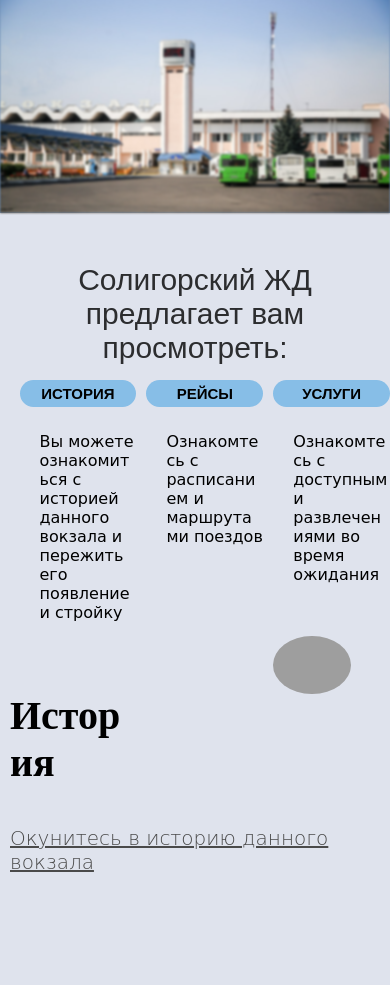
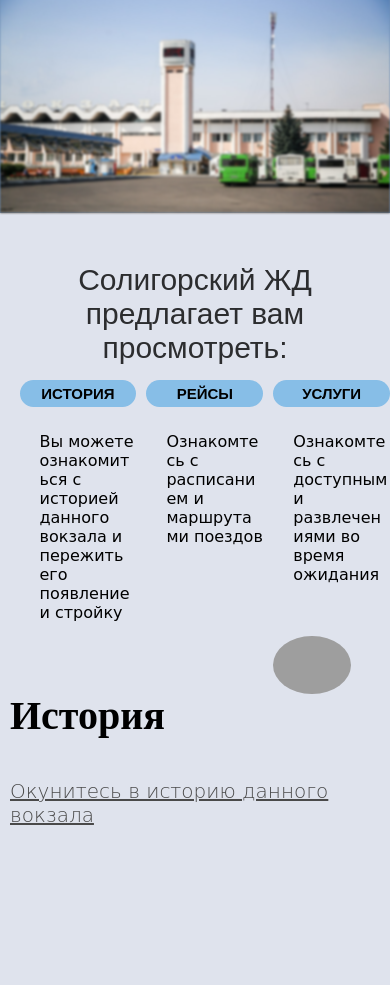
Before and after one commit to TurboGenji/Project, a plain HTML site: page index.html in a window 390 px wide. Shown: the part 115-1100 px from the top of the page. Drawn offline with Linux system fonts and the light colour scheme; grey boxes are pictures that could not be loaded.

Commit message:
Noticed bug

```diff
--- a/css/mainPage.css
+++ b/css/mainPage.css
@@ -316,6 +316,9 @@ h3 {
     .img {
         width: 40%
     }
+    .adv1 {
+        width: 100%;
+    }
 .adv2 {
     display: inline-flex;
     flex-direction: column;
```
